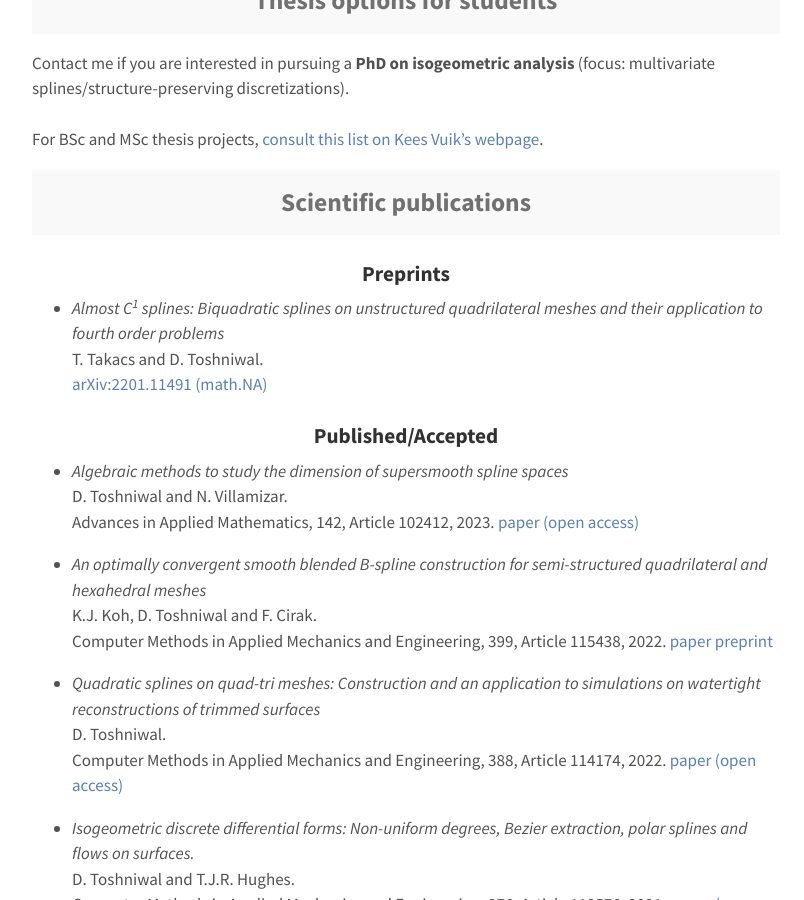
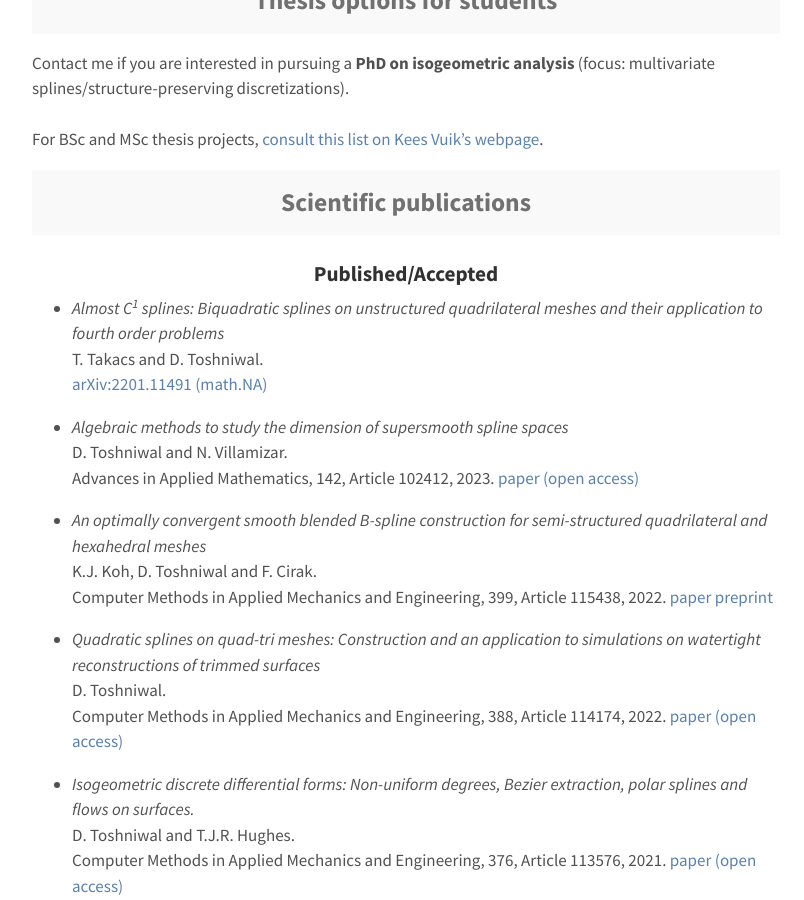
Before and after one commit to dtoshniwal/dtoshniwal.github.io, a Jekyll site: the page built from research.md, in a window 1280 px wide and 900 px high, scrolled down 615 px. Shown: the whole window, without its empty margins (234-1038 px from the left). Built offline with Jekyll 4.4.1, drawn with Linux system fonts in a browser that asks for light colours.

Commit message:
Update pubs

```diff
--- a/research.md
+++ b/research.md
@@ -34,15 +34,15 @@ For BSc and MSc thesis projects, [consult this list on Kees Vuik's webpage](http
 
 
 <h2 class="message" align="center">Scientific publications</h2>
-<h3 align="center">Preprints</h3>
+<!--<h3 align="center">Preprints</h3>-->
+
+<h3 align="center">Published/Accepted</h3>
 
 * <i>Almost C<sup>1</sup> splines: Biquadratic splines on unstructured quadrilateral meshes and their application to fourth order problems </i>
 <br>
 T. Takacs and D. Toshniwal.
 <br>
 [arXiv:2201.11491 (math.NA)](https://arxiv.org/abs/2201.11491/)
-
-<h3 align="center">Published/Accepted</h3>
 
 * <i>Algebraic methods to study the dimension of supersmooth spline spaces</i>
 <br>
```
